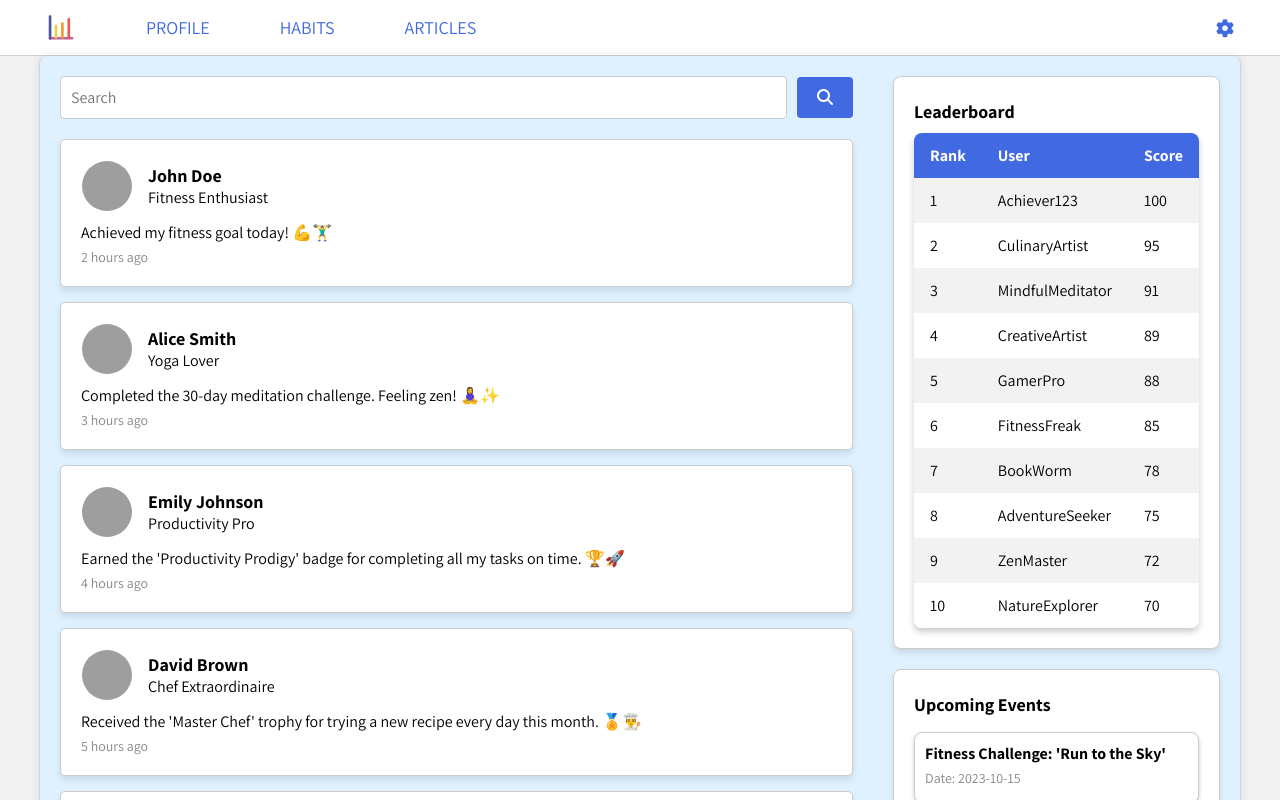
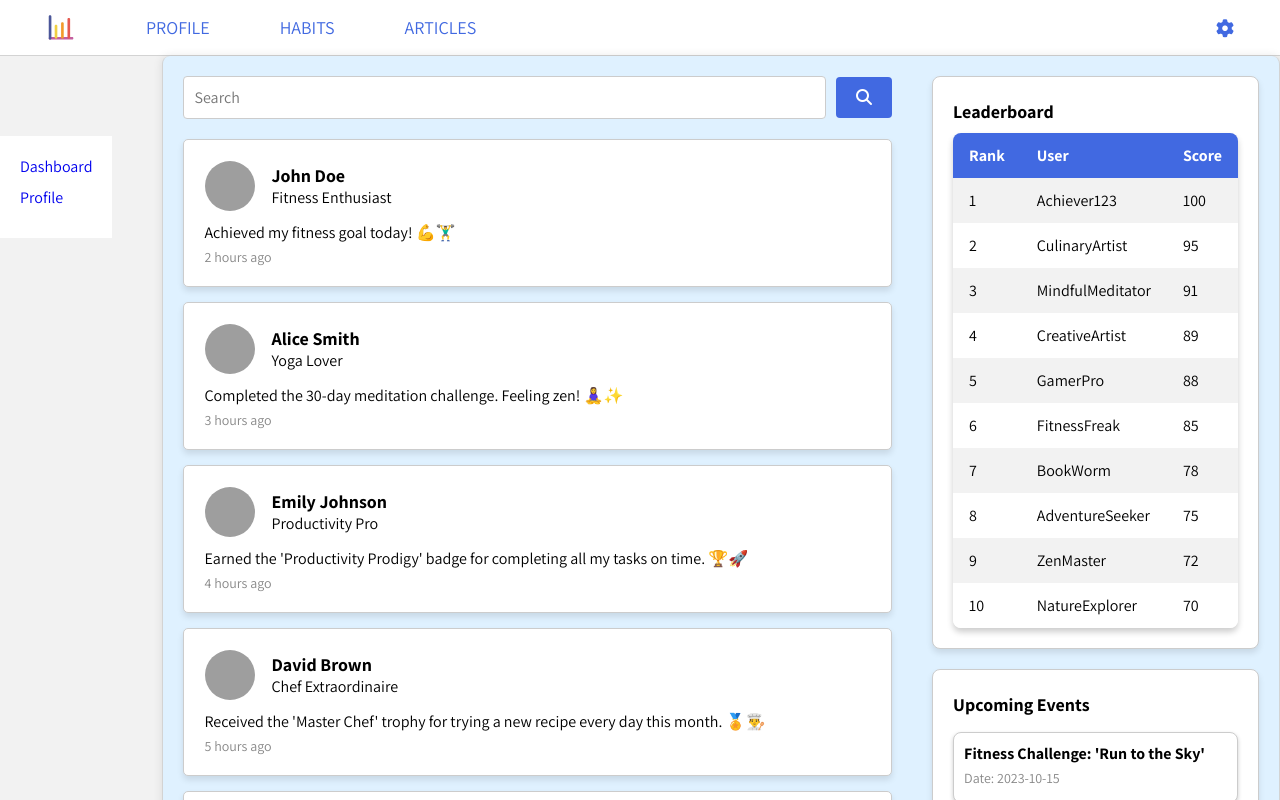
Before and after one commit to joseph-johnson27001/habits_tracker, a Vue app: page /#/ in a window 1280 px wide. Shown: the top 800 px of the page. Built offline with nearby package versions, Linux system fonts and the light colour scheme; grey boxes are pictures that could not be loaded.

Commit message:
First sidebar layout section

```diff
--- a/src/App.vue
+++ b/src/App.vue
@@ -2,6 +2,9 @@
   <div id="app">
     <NavigationBar />
     <div class="background">
+      <div class="sidebar-section">
+        <SidebarSection />
+      </div>
       <div class="content-container">
         <router-view />
         <!-- This is where matched components will be rendered -->
@@ -12,11 +15,13 @@
 
 <script>
 import NavigationBar from "./components/Navigation/NavigationBar.vue";
+import SidebarSection from "./components/Sidebar/Sidebar.vue";
 
 export default {
   name: "App",
   components: {
     NavigationBar,
+    SidebarSection,
   },
 };
 </script>
@@ -42,6 +47,10 @@ body {
   min-height: 100vh;
 }
 
+.sidebar-section {
+  margin-top: 5rem;
+}
+
 .content-container {
   max-width: 1200px;
   width: 100%;
@@ -50,5 +59,6 @@ body {
   border-right: 1px solid lightgrey;
   border-left: 1px solid lightgrey;
   border-radius: 8px;
+  margin-left: 50px;
 }
 </style>
--- /dev/null
+++ b/src/components/Sidebar/Sidebar.vue
@@ -0,0 +1,33 @@
+<template>
+  <div class="sidebar">
+    <!-- Sidebar content goes here -->
+    <router-link to="/dashboard">Dashboard</router-link>
+    <router-link to="/profile">Profile</router-link>
+    <!-- Add more sidebar items as needed -->
+  </div>
+</template>
+
+<script>
+export default {
+  name: "SidebarSection",
+};
+</script>
+
+<style scoped>
+.sidebar {
+  background-color: white;
+  color: #4169e1;
+  padding: 20px;
+}
+
+.sidebar a {
+  color: "#4169e1";
+  text-decoration: none;
+  display: block;
+  margin-bottom: 10px;
+}
+
+.sidebar a:hover {
+  text-decoration: underline;
+}
+</style>
```
